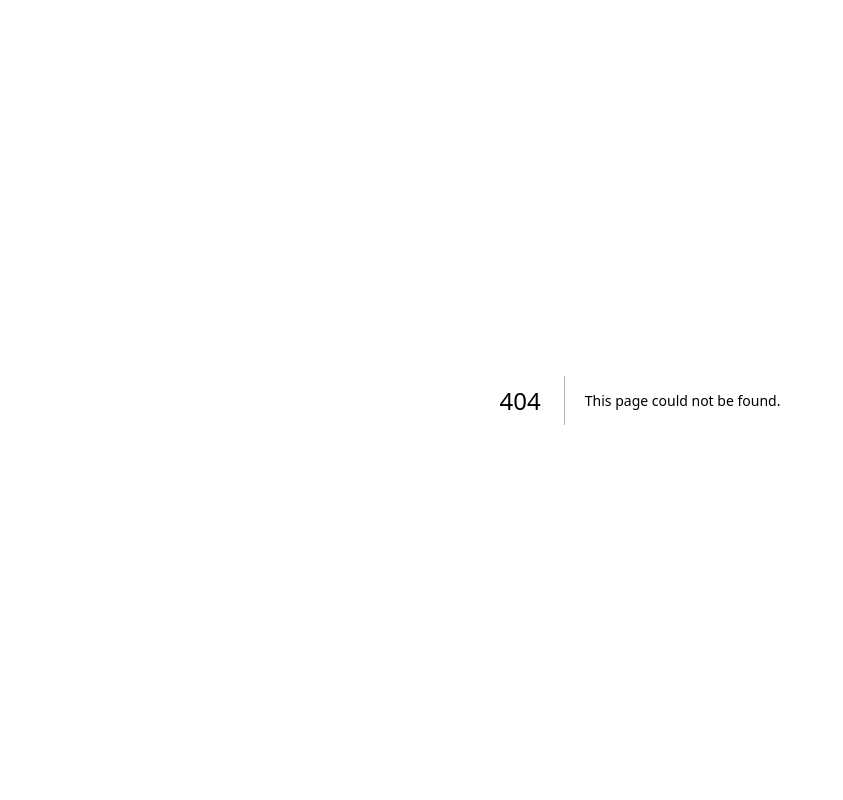
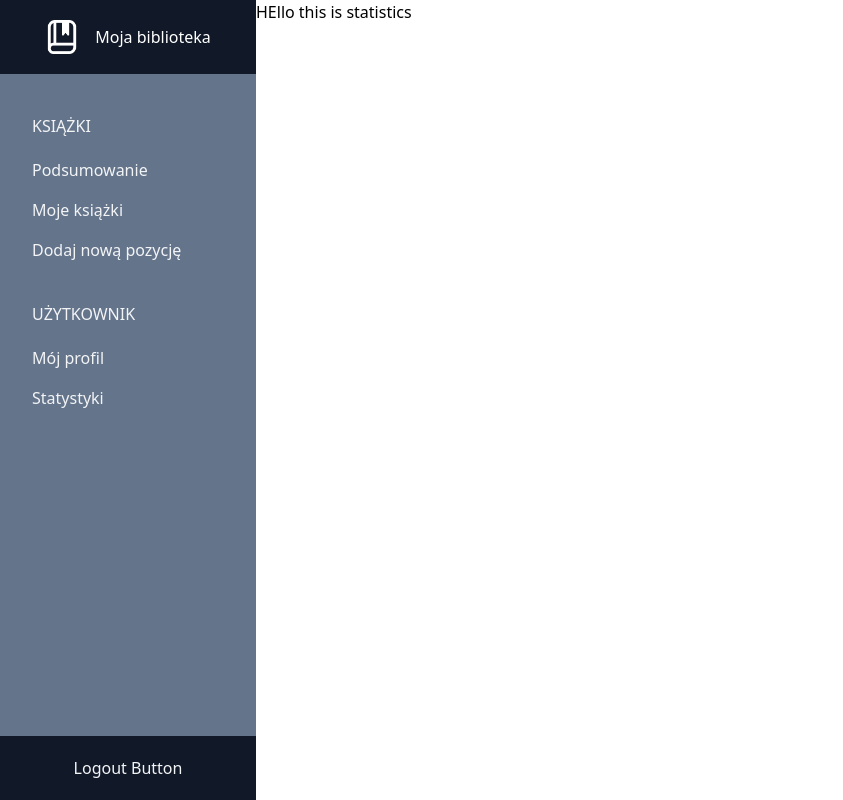
Before and after one commit to undstory/Library, a Next.js app: page /statistics in a window 1280 px wide. Before the commit this address had no page. Shown: the whole page, without its empty margins (0-843 px from the left). Built offline with nearby package versions, Linux system fonts and the light colour scheme.

Commit message:
the frontend part has been supplemented

```diff
--- a/app/(application)/(dashboard)/layout.tsx
+++ b/app/(application)/(dashboard)/layout.tsx
@@ -1,12 +1,19 @@
-export default function AppLayout({
-    children,
+
+  "use client";
+
+import Sidebar from "@/components/Sidebar";
+
+export default function ApplicationLayout({
+    children
   }: {
     children: React.ReactNode
   }) {
     return (
-      <div>
-          <aside>SIDEBAR</aside>
-          <main>{children}</main>
+
+      <div className="flex w-full h-full">
+        <Sidebar />
+        <main className="w-full min-h-screen">{children}</main>
       </div>
+
     )
   }
--- /dev/null
+++ b/app/(application)/(dashboard)/statistics/page.tsx
@@ -0,0 +1,9 @@
+import Image from 'next/image'
+
+export default function StatisticsPage() {
+  return (
+    <main className=''>
+      HEllo this is statistics
+    </main>
+  )
+}
--- /dev/null
+++ b/components/Sidebar.tsx
@@ -0,0 +1,39 @@
+"use client"
+
+import Image from "next/image";
+import Link from "next/link";
+import logo from "public/img/book-bookmark-white.png"
+
+
+export default function Sidebar() {
+
+
+    return (
+        <aside className="flex flex-col bg-slate-500 basis-1/4 min-h-screen text-gray-100">
+            <div className="bg-gray-900 py-5 flex items-center justify-center">
+
+            <Image src={logo} alt="Library logo" height={34} />
+
+            <h2 className="text-white pl-4">Moja biblioteka</h2>
+          </div>
+            <div className="flex flex-col justify-between">
+            <nav className="pt-10 px-8 text-l">
+                <h3 className="typical-header mb-5">KSIĄŻKI</h3>
+                <ul className="flex flex-col gap-4">
+                    <li><Link href="/summary">Podsumowanie</Link></li>
+                    <li><Link href="/books">Moje książki</Link></li>
+                    <li><button onClick={() => console.log("Hello3")}>Dodaj nową pozycję</button></li>
+                </ul>
+            </nav>
+            <nav className="pt-10 px-8 text-l">
+                <h3 className="typical-header mb-5">UŻYTKOWNIK</h3>
+                <ul className="flex flex-col gap-4">
+                    <li><Link href="/profile">Mój profil</Link></li>
+                    <li><Link href="/statistics">Statystyki</Link></li>
+                </ul>
+            </nav>
+            </div>
+            <footer className="flex py-5 mt-auto items-center justify-center bg-gray-900 text-gray-100">Logout Button</footer>
+        </aside>
+    )
+}
```
